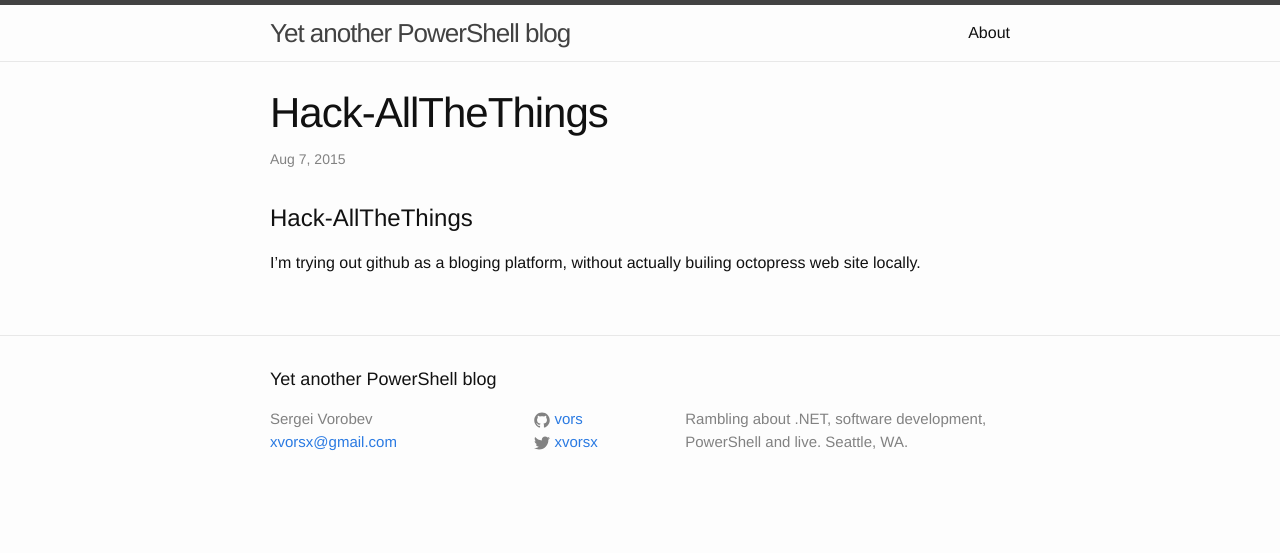
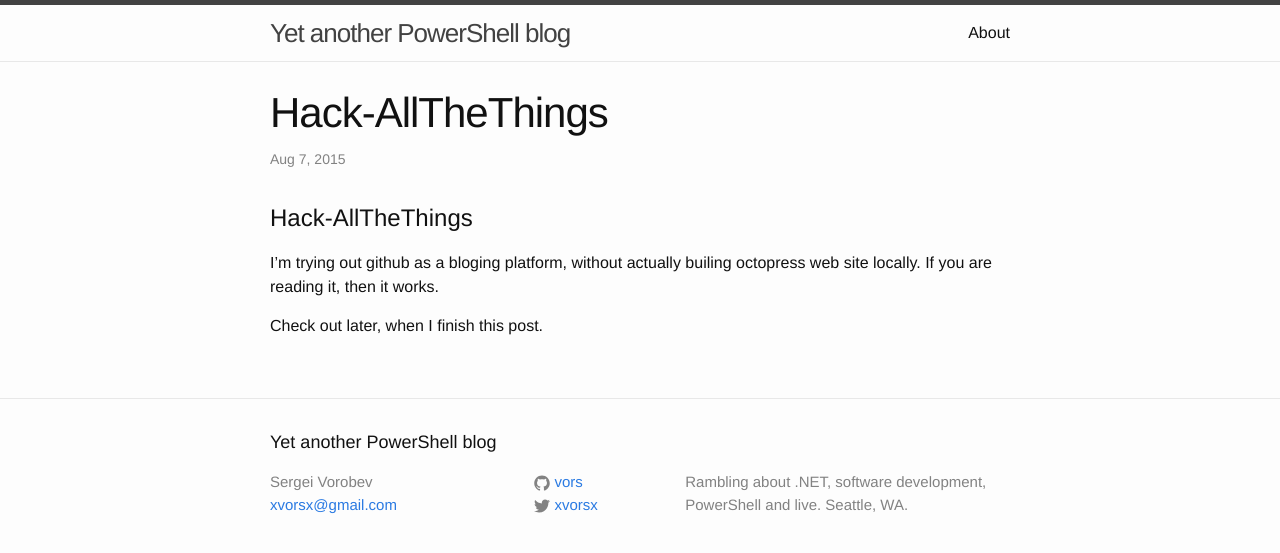
Before and after one commit to vors/vors.github.io, a Jekyll site: the page built from _posts/2015-08-07-hack--allthethings.markdown, in a window 1280 px wide. Shown: the top 553 px of the page. Built offline with Jekyll 4.4.1, drawn with Linux system fonts in a browser that asks for light colours.

Commit message:
Update 2015-08-07-hack--allthethings.markdown

```diff
--- a/_posts/2015-08-07-hack--allthethings.markdown
+++ b/_posts/2015-08-07-hack--allthethings.markdown
@@ -9,3 +9,6 @@ categories: [powershell]
 # Hack-AllTheThings
 
 I'm trying out github as a bloging platform, without actually builing octopress web site locally.
+If you are reading it, then it works.
+
+Check out later, when I finish this post.
```
